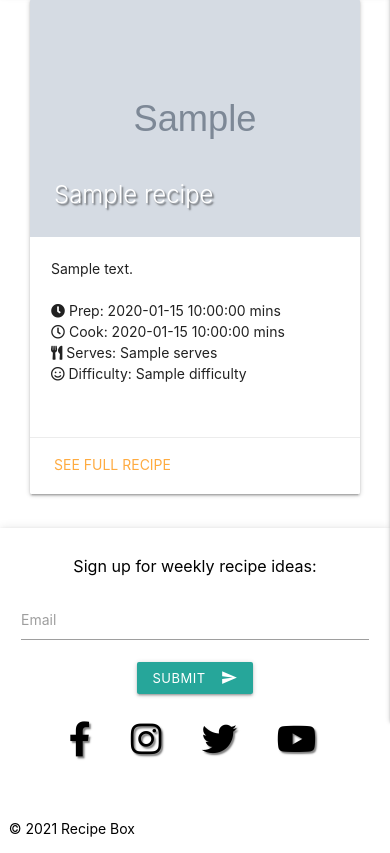
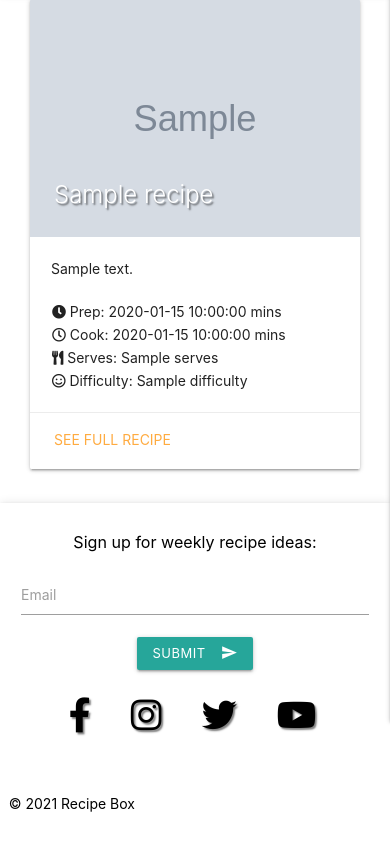
Before and after one commit to theopmw/recipe-box, a Flask app: page /recipes in a window 390 px wide. Shown: the part 183-1036 px from the top of the page. After the commit the page ends 995 px from the top, so only its background shows below. Run offline with Flask 2, Linux system fonts and the light colour scheme; grey boxes marked "Sample" are stand-in pictures; a database or web service that is not in the repository returns one stand-in record (values such as "Sample title"); some libraries are stand-ins or nearby versions.

Commit message:
Improve recipe card responsiveness

```diff
--- a/static/css/style.css
+++ b/static/css/style.css
@@ -196,9 +196,13 @@ Recipes page
 }
 
 .card-content {
-  height: 11.25rem;
+  /* height: 11.25rem; */
   margin: 1.5rem;
   padding: 0 !important;
+}
+
+.recipe-card-info p {
+  padding: 0.0625rem;
 }
 
 .card-action {
@@ -301,15 +305,23 @@ MEDIA QUERIES
     height: 30rem;
   } */
 
-  .recipe-card-image{
+  .recipe-card-image {
     /* min-height: 12rem; */
     max-height: 9.6875rem;
     overflow: hidden;
     object-fit: cover;
   }
 
-  .card-content {
+  /* .card-content {
     height: 14.375rem;
+  } */
+
+  .recipe-card-description {
+    height: 6.25rem;
+  }
+
+  .recipe-card-info {
+    height: 6.875rem;
   }
 }
 
--- a/templates/recipes.html
+++ b/templates/recipes.html
@@ -14,6 +14,7 @@
             <p>{{ recipe.description }}</p>
           </div>
           <br>
+          <div class="recipe-card-info">
             <div class="recipe-card-time">
               <p><i class="fas fa-clock"></i></i> Prep: {{ recipe.prep_time }} mins</p>
               <p><i class="far fa-clock"></i> Cook: {{ recipe.cook_time }} mins</p>
@@ -25,6 +26,7 @@
               <p><i class="far fa-smile"></i> Difficulty: {{ recipe.difficulty }}</p>
             </div>
           </div>
+        </div>
         <div class="card-action">
           <a href="{{ url_for('recipe', recipe_id=recipe._id) }}">See full recipe</a>
         </div>
```
Lines whose indentation alone changed are shown as unchanged.
